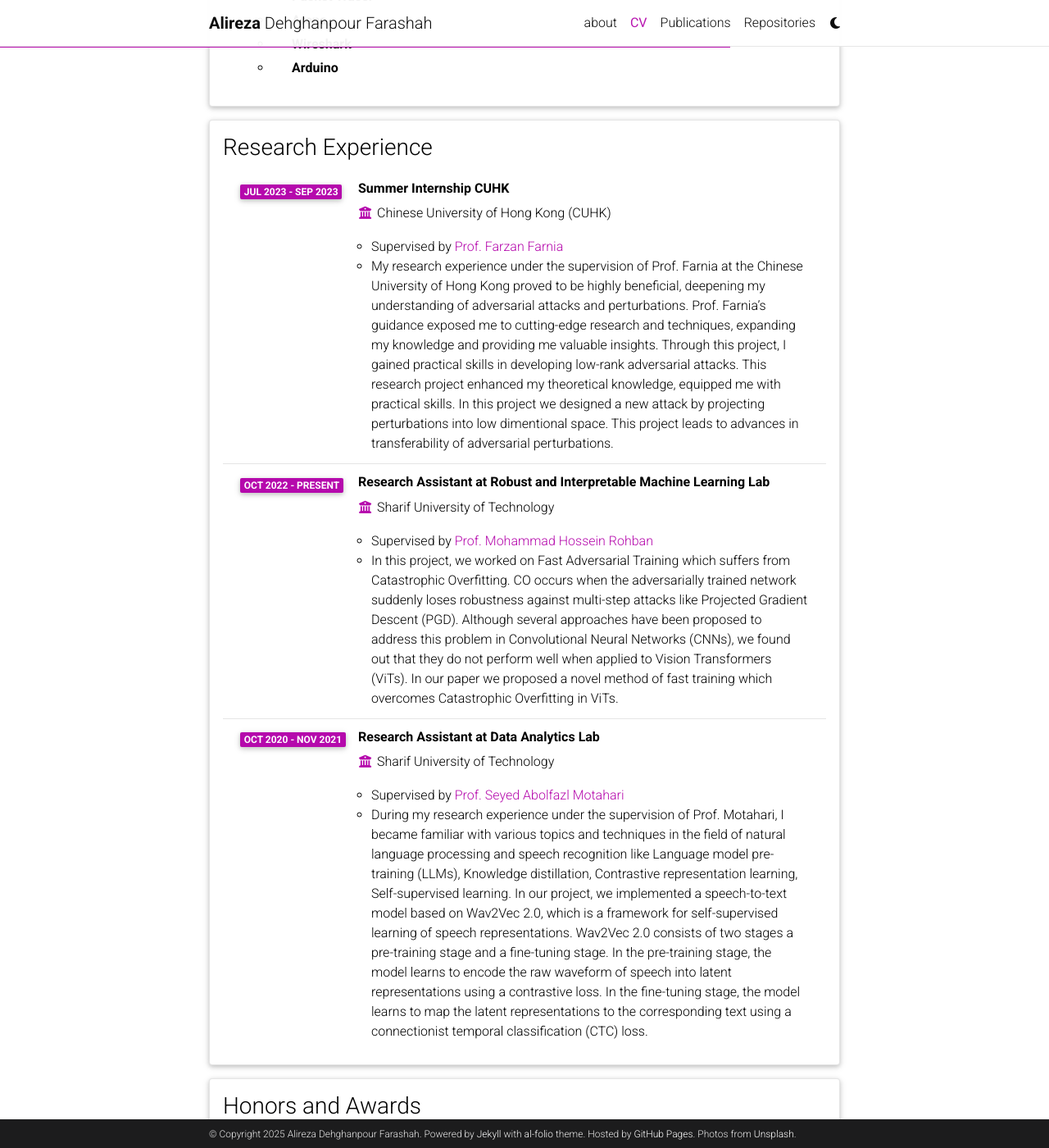
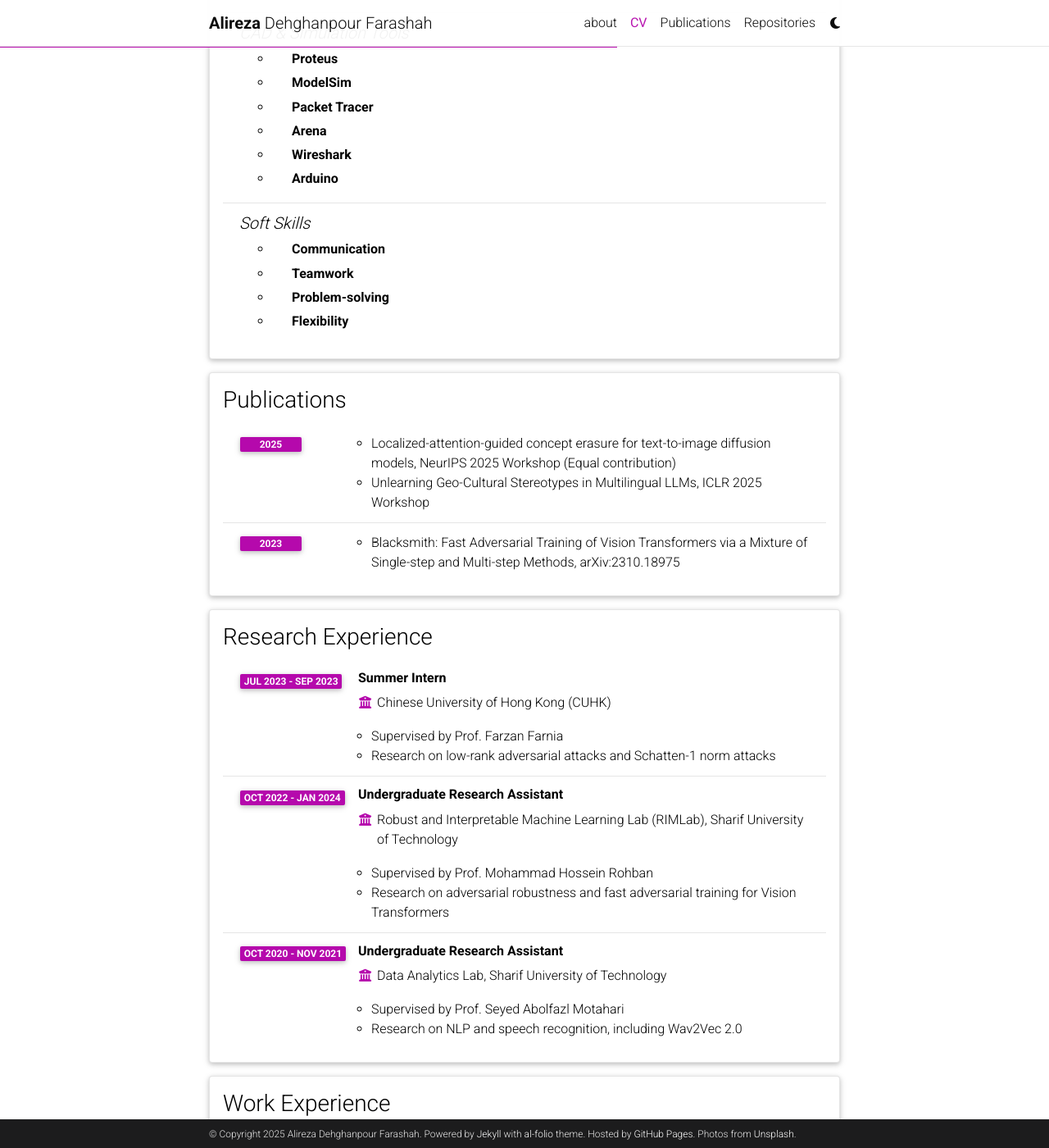
Before and after one commit to alirezafarashah/alirezafarashah.github.io, a Jekyll site: the page built from _pages/cv.md, in a window 1280 px wide and 1400 px high, scrolled down 2093 px. Shown: the whole window at 82% size. Built offline with Jekyll 4.4.1, drawn with Linux system fonts in a browser that asks for light colours; comment, search, counter and statistics services are not loaded; a style sheet for code colours, icons or effects is not loaded; some of the changed text lies outside the part shown.

Commit message:
Revise CV with updated information and new sections
Updated CV with new education, skills, publications, research, work, and teaching experiences. Added French language proficiency and refined existing entries.

```diff
--- a/_data/cv.yml
+++ b/_data/cv.yml
@@ -6,24 +6,25 @@
     - name: Date of Birth
       value: 6th January 2001
     - name: Languages
-      value: English, Persian
+      value: English, Persian, French
 
 - title: Education
   type: time_table
   contents:
-    - title: Bachelor
-      institution: Sharif University of Technology , Tehran, Iran
-      year: 2019
+    - title: PhD in Computer Science
+      institution: McGill University, Montréal, Quebec, Canada
+      year: Aug 2024 - Present
+      description:
+        - GPA: 4.0/4.0
+        - Department of Computer Science
+        - Research focus on trustworthy and responsible machine learning
+    - title: Bachelor of Science
+      institution: Sharif University of Technology, Tehran, Iran
+      year: Sep 2019 - Dec 2023
       description:
         - Computer Engineering
-        - GPA, 19.48/20 (Top 10%)
-        - last two years average grade, 19.66/20
-    - title: High School
-      institution: Allameh Helli, National Organization for Development of Exceptional Talents, Tehran, Iran
-      year: 2016
-      description:
-        - Mathematics and Physics
-        - General Grade Average (GPA), 4/4
+        - GPA: 19.45/20 (Top 10%)
+        - Last two years average grade: 19.66/20
 
 - title: Skills
   type: skills
@@ -31,26 +32,27 @@
     - title: Programming Languages
       items:
         - name: Python
+        - name: C
         - name: C++
         - name: Java
 
     - title: Frameworks & Libraries
       items:
-        - name: Pytorch
+        - name: PyTorch
         - name: TensorFlow
         - name: Keras
         - name: Scikit-learn
-        - name: Numpy
+        - name: NumPy
         - name: Pandas
-        - name: Openmim
-        - name: MMDetection
-        - name: MMPose
+        - name: OpenMIM
+        - name: MLflow
 
     - title: Tools
       items:
         - name: Git
         - name: PostgreSQL
         - name: MySQL
+        - name: SQLite
 
     - title: Operating Systems
       items:
@@ -66,28 +68,73 @@
         - name: Wireshark
         - name: Arduino
 
+    - title: Soft Skills
+      items:
+        - name: Communication
+        - name: Teamwork
+        - name: Problem-solving
+        - name: Flexibility
+
+- title: Publications
+  type: time_table
+  contents:
+    - year: 2025
+      items:
+        - "Localized-attention-guided concept erasure for text-to-image diffusion models, NeurIPS 2025 Workshop (Equal contribution)"
+        - "Unlearning Geo-Cultural Stereotypes in Multilingual LLMs, ICLR 2025 Workshop"
+    - year: 2023
+      items:
+        - "Blacksmith: Fast Adversarial Training of Vision Transformers via a Mixture of Single-step and Multi-step Methods, arXiv:2310.18975"
 
 - title: Research Experience
   type: time_table
   contents:
-    - title: Summer Internship CUHK
+    - title: Summer Intern
       institution: Chinese University of Hong Kong (CUHK)
       year: Jul 2023 - Sep 2023
       description:
-        - Supervised by <a href="https://www.cse.cuhk.edu.hk/people/faculty/farzan-farnia/"> Prof. Farzan Farnia </a> <br>
-        - My research experience under the supervision of Prof. Farnia at the Chinese University of Hong Kong proved to be highly beneficial, deepening my understanding of adversarial attacks and perturbations. Prof. Farnia’s guidance exposed me to cutting-edge research and techniques, expanding my knowledge and providing me valuable insights. Through this project, I gained practical skills in developing low-rank adversarial attacks. This research project enhanced my theoretical knowledge, equipped me with practical skills. In this project we designed a new attack by projecting perturbations into low dimentional space. This project leads to advances in transferability of adversarial perturbations.
-    - title: Research Assistant at Robust and Interpretable Machine Learning Lab
-      institution: Sharif University of Technology
-      year: Oct 2022 - Present
+        - Supervised by Prof. Farzan Farnia
+        - Research on low-rank adversarial attacks and Schatten-1 norm attacks
+    - title: Undergraduate Research Assistant
+      institution: Robust and Interpretable Machine Learning Lab (RIMLab), Sharif University of Technology
+      year: Oct 2022 - Jan 2024
       description:
-        - Supervised by <a href="http://sharif.ir/~rohban/"> Prof. Mohammad Hossein Rohban </a>
-        - In this project, we worked on Fast Adversarial Training which suffers from Catastrophic Overfitting. CO occurs when the adversarially trained network suddenly loses robustness against multi-step attacks like Projected Gradient Descent (PGD). Although several approaches have been proposed to address this problem in Convolutional Neural Networks (CNNs), we found out that they do not perform well when applied to Vision Transformers (ViTs). In our paper we proposed a novel method of fast training which overcomes Catastrophic Overfitting in ViTs.
-    - title: Research Assistant at Data Analytics Lab
-      institution: Sharif University of Technology
+        - Supervised by Prof. Mohammad Hossein Rohban
+        - Research on adversarial robustness and fast adversarial training for Vision Transformers
+    - title: Undergraduate Research Assistant
+      institution: Data Analytics Lab, Sharif University of Technology
       year: Oct 2020 - Nov 2021
       description:
-        - Supervised by <a href="https://sharif.edu/~motahari/index.html"> Prof. Seyed Abolfazl Motahari </a>
-        - During my research experience under the supervision of Prof. Motahari, I became familiar with various topics and techniques in the field of natural language processing and speech recognition like Language model pre-training (LLMs), Knowledge distillation, Contrastive representation learning, Self-supervised learning. In our project, we implemented a speech-to-text model based on Wav2Vec 2.0, which is a framework for self-supervised learning of speech representations. Wav2Vec 2.0 consists of two stages a pre-training stage and a fine-tuning stage. In the pre-training stage, the model learns to encode the raw waveform of speech into latent representations using a contrastive loss. In the fine-tuning stage, the model learns to map the latent representations to the corresponding text using a connectionist temporal classification (CTC) loss.
+        - Supervised by Prof. Seyed Abolfazl Motahari
+        - Research on NLP and speech recognition, including Wav2Vec 2.0
+
+- title: Work Experience
+  type: time_table
+  contents:
+    - title: Medical Image Analyst
+      institution: Zista Gene Afarin
+      year: Jul 2022 - Aug 2022
+      description:
+        - White blood cell classification
+        - Large-scale tissue histopathology image analysis
+    - title: NLP Researcher
+      institution: Iran’s National Elites Foundation
+      year: Nov 2021 - Jul 2022
+      description:
+        - Trigger word detection, voice assistants, speaker recognition
+
+- title: Teaching Experience
+  type: time_table
+  contents:
+    - year: Fall 2025
+      items:
+        - "IFT 6135 Representation Learning, Teaching Assistant"
+    - year: 2020 - 2023
+      items:
+        - "Artificial Intelligence (TA)"
+        - "Machine Learning (TA)"
+        - "Compiler Design (TA)"
+        - "Engineering Probability and Statistics (TA)"
 
 - title: Honors and Awards
   type: time_table
@@ -95,27 +142,28 @@
     - year: 2019
       items:
         - 33rd in the Nationwide University Entrance Exam among over 160,000
+    - year: 2024 - 2025
+      items:
+        - Graduate Excellence Award (McGill)
+        - Kharusi Family International Science Fellowship (McGill)
+        - FRQNT Fellowship
 
-- title: Reseach Interests
+- title: Research Interests
   type: list
   contents:
-        - Robustness
-        - Adversarial Attacks
-        - Interpretability
-        - Differential Privacy
-        - Fairness
-        - Domain Adaptation/Generalization
-        - Biomedical Image Analysis
-        - Object Detection
-        - Pose Estimation
-        - Pose Tracking
-
-
+    - Text-to-Image Models
+    - Vision-Language Models
+    - Machine Unlearning
+    - Robustness
+    - Responsible AI
+    - Trustworthy Machine Learning
 
 - title: Languages
   type: map
   contents:
     - name: English
-      value: Proficient - TOEFL iBT 105 (R26, L30, S24, W25)
+      value: Fluent – TOEFL iBT 105 (R26, L30, S24, W25)
+    - name: French
+      value: Elementary
     - name: Persian
       value: Native
```
